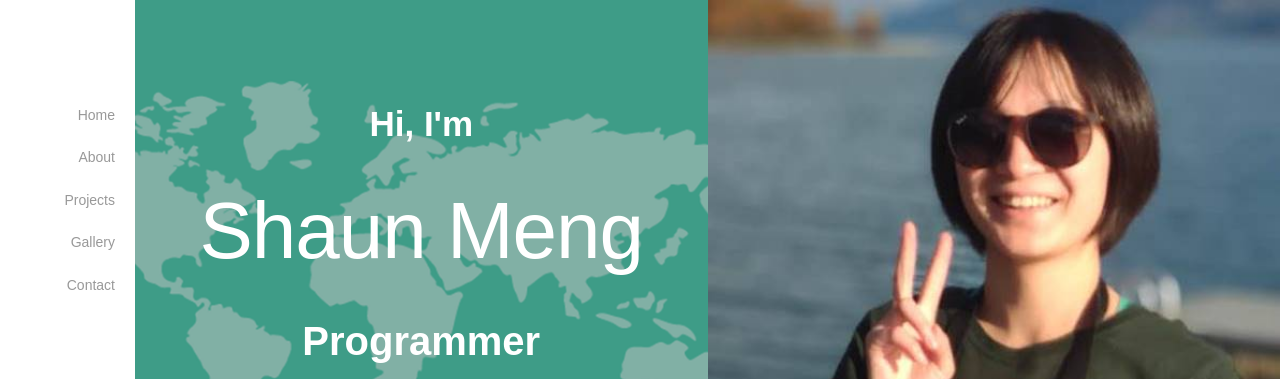
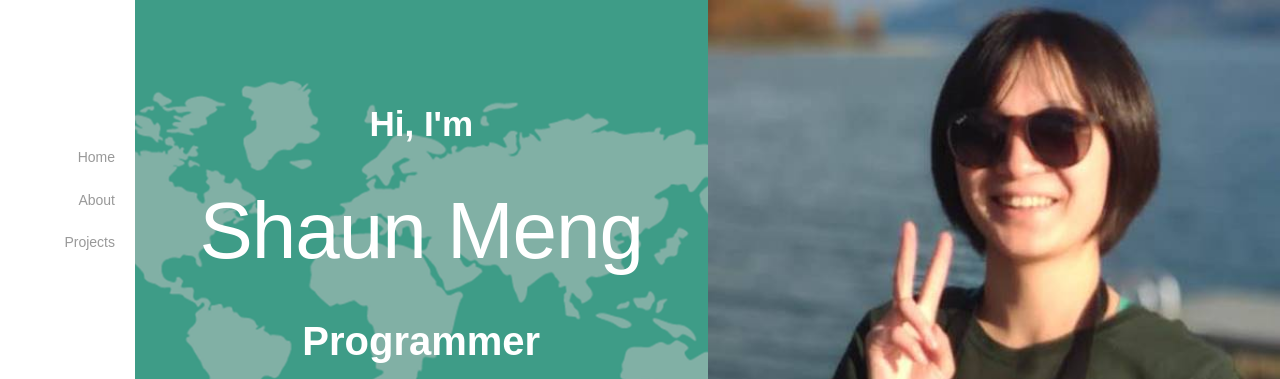
Before and after one commit to santochaoya/santochaoya.github.io, a Jekyll site: the page built from index.html, in a window 1280 px wide. Shown: the part 250-629 px from the top of the page. Built offline with Jekyll 4.4.1, drawn with Linux system fonts in a browser that asks for light colours; nearby versions of some CDN libraries; some web fonts are replaced; Markdown is read by kramdown in place of the engine named in the settings.

Commit message:
Update header.html

```diff
--- a/_includes/header.html
+++ b/_includes/header.html
@@ -1 +1 @@
-<div class="mobile-nav"><ul><li><a href="#home">Home</a></li><li><a href="#about">About</a></li><li><a href="#projects">Projects</a></li><li><a href="#gallery">Gallery</a></li><li><a href="#contact">Contact</a></li></ul></div><header><div class="header-position"><h1 class="logo">Shaun Meng</h1><nav class="site-nav"><ul><li><a href="#home">Home</a></li><li><a href="#about">About</a></li><li><a href="#projects">Projects</a></li><li><a href="#gallery">Gallery</a></li><li><a href="#contact">Contact</a></li></ul></nav><div class="profile"></div><div class="mobile-nav-toggle"><span></span></div></div></header>
+<div class="mobile-nav"><ul><li><a href="#home">Home</a></li><li><a href="#about">About</a></li><li><a href="#projects">Projects</a></li><li><a href="#gallery">Gallery</a></li><li><a href="#contact">Contact</a></li></ul></div><header><div class="header-position"><h1 class="logo">Shaun Meng</h1><nav class="site-nav"><ul><li><a href="#home">Home</a></li><li><a href="#about">About</a></li><li><a href="#projects">Projects</a></li></ul></nav><div class="profile"></div><div class="mobile-nav-toggle"><span></span></div></div></header>
```
